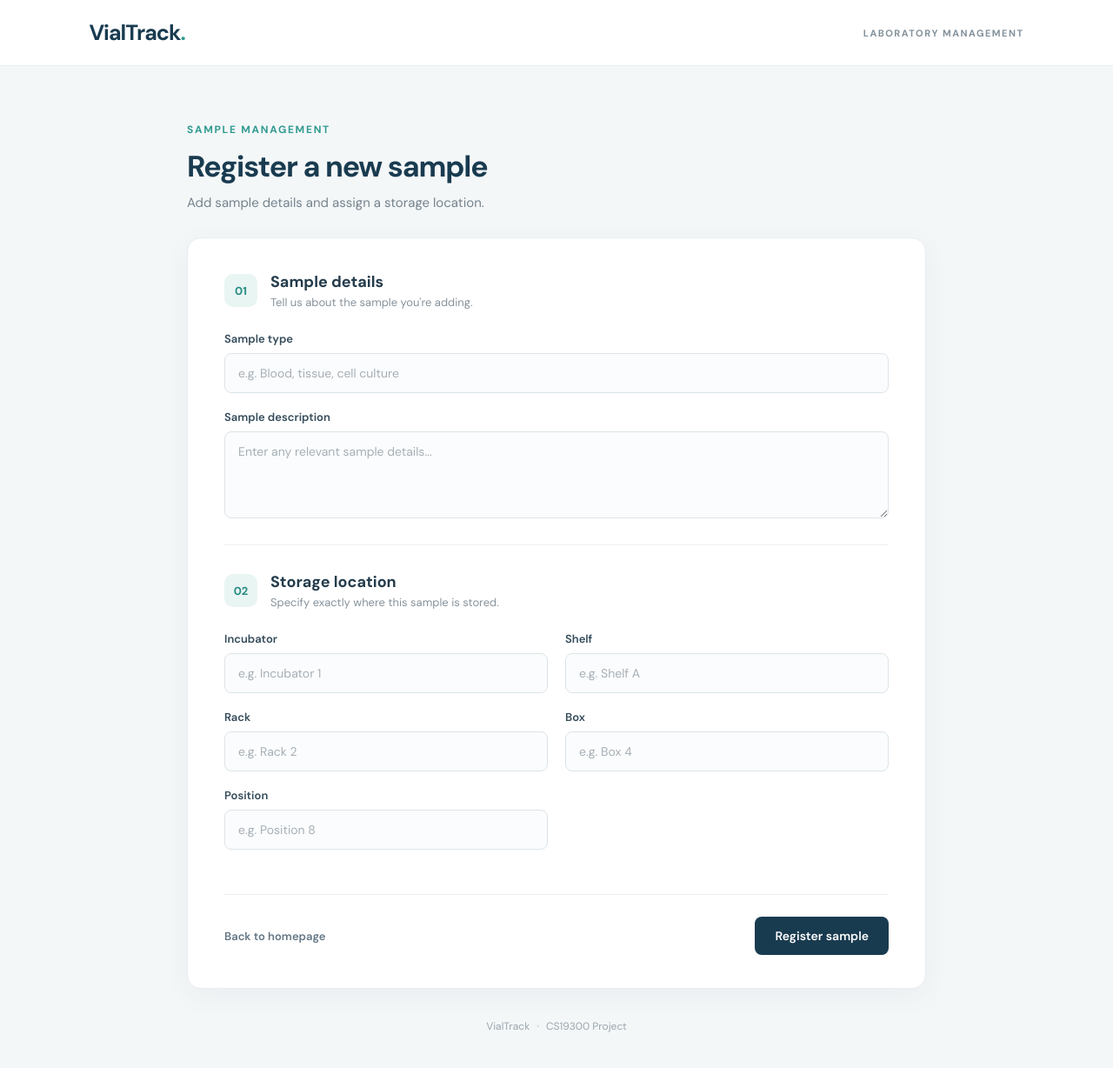
After one commit to shailjatyagi-prog/VialTrack, a Flask app: page /register in a window 1280 px wide. The commit adds this page. Shown: the whole page at 87% size. Run offline with Flask 3, Linux system fonts and the light colour scheme.

Commit message:
Start Milestone 2: Create Sample Registration Form

```diff
--- a/app.py
+++ b/app.py
@@ -8,5 +8,10 @@ def home():
     return render_template("index.html")
 
 
+@app.route("/register")
+def register():
+    return render_template("register.html")
+
+
 if __name__ == "__main__":
     app.run(debug=True)
--- a/static/style.css
+++ b/static/style.css
@@ -1,36 +1,342 @@
-/* VialTrack styling */
+
+@import url('https://fonts.googleapis.com/css2?family=DM+Sans:wght@400;500;600;700&display=swap');
+
+* {
+    box-sizing: border-box;
+    margin: 0;
+    padding: 0;
+}
 
 body {
-    font-family: Arial, sans-serif;
-    margin: 0;
-    background-color: #f4f6f9;
-    color: #263445;
+    font-family: 'DM Sans', sans-serif;
+    background: #f4f7f8;
+    color: #243447;
+    min-height: 100vh;
 }
 
-header {
-    background-color: #183b56;
-    color: white;
-    padding: 30px;
-    text-align: center;
+/* Header */
+
+.site-header {
+    height: 76px;
+    padding: 0 8%;
+    display: flex;
+    align-items: center;
+    justify-content: space-between;
+    background: #ffffff;
+    border-bottom: 1px solid #e7ecef;
 }
 
-main {
-    text-align: center;
-    padding: 80px 20px;
+.brand {
+    color: #193b50;
+    font-size: 25px;
+    font-weight: 700;
+    text-decoration: none;
+    letter-spacing: -1px;
 }
 
-button {
-    background-color: #2878a5;
+.brand span {
+    color: #319b91;
+}
+
+.header-label {
+    color: #82919b;
+    font-size: 11px;
+    font-weight: 700;
+    letter-spacing: 1.5px;
+}
+
+/* Registration page */
+
+.page-content {
+    width: min(850px, 90%);
+    margin: 65px auto 40px;
+}
+
+.page-heading {
+    margin-bottom: 30px;
+}
+
+.eyebrow {
+    color: #319b91;
+    font-size: 12px;
+    font-weight: 700;
+    letter-spacing: 1.7px;
+    margin-bottom: 12px;
+}
+
+.page-heading h1 {
+    font-size: 34px;
+    font-weight: 700;
+    letter-spacing: -1.2px;
+    color: #193b50;
+    margin-bottom: 9px;
+}
+
+.subtitle {
+    font-size: 15px;
+    color: #75838e;
+}
+
+/* Form card */
+
+.form-card {
+    background: #ffffff;
+    padding: 38px 42px;
+    border: 1px solid #e7ecef;
+    border-radius: 16px;
+    box-shadow: 0 8px 30px rgba(31, 57, 72, 0.05);
+}
+
+.form-section {
+    margin-bottom: 28px;
+}
+
+.section-heading {
+    display: flex;
+    align-items: center;
+    gap: 15px;
+    margin-bottom: 25px;
+}
+
+.section-number {
+    width: 38px;
+    height: 38px;
+    display: flex;
+    align-items: center;
+    justify-content: center;
+    border-radius: 10px;
+    background: #e9f5f3;
+    color: #278b82;
+    font-size: 13px;
+    font-weight: 700;
+}
+
+.section-heading h2 {
+    color: #243c4c;
+    font-size: 18px;
+    font-weight: 700;
+    margin-bottom: 3px;
+}
+
+.section-heading p {
+    color: #87939c;
+    font-size: 13px;
+}
+
+.field {
+    display: flex;
+    flex-direction: column;
+    gap: 8px;
+    margin-bottom: 19px;
+}
+
+.field label {
+    font-size: 13px;
+    color: #344b5a;
+    font-weight: 600;
+}
+
+.field input,
+.field textarea {
+    width: 100%;
+    padding: 13px 15px;
+    border: 1px solid #dce4e8;
+    border-radius: 8px;
+    background: #fbfcfd;
+    font-family: inherit;
+    font-size: 14px;
+    color: #243447;
+    outline: none;
+    transition: border-color 0.2s, box-shadow 0.2s;
+}
+
+.field input::placeholder,
+.field textarea::placeholder {
+    color: #a5afb6;
+}
+
+.field input:focus,
+.field textarea:focus {
+    border-color: #319b91;
+    box-shadow: 0 0 0 3px rgba(49, 155, 145, 0.12);
+}
+
+.field textarea {
+    resize: vertical;
+    min-height: 100px;
+}
+
+.form-divider {
+    height: 1px;
+    background: #edf0f2;
+    margin: 30px 0;
+}
+
+.location-grid {
+    display: grid;
+    grid-template-columns: 1fr 1fr;
+    column-gap: 20px;
+}
+
+/* Form buttons */
+
+.form-actions {
+    display: flex;
+    align-items: center;
+    justify-content: space-between;
+    gap: 15px;
+    margin-top: 32px;
+    padding-top: 25px;
+    border-top: 1px solid #edf0f2;
+}
+
+.back-link {
+    color: #647785;
+    font-size: 13px;
+    font-weight: 600;
+    text-decoration: none;
+}
+
+.back-link:hover {
+    color: #278b82;
+}
+
+.primary-button {
+    background: #193b50;
+    color: #ffffff;
+    border: none;
+    padding: 13px 23px;
+    border-radius: 8px;
+    font-family: inherit;
+    font-size: 14px;
+    font-weight: 600;
+    cursor: pointer;
+    transition: background 0.2s, transform 0.2s;
+}
+
+.primary-button:hover {
+    background: #278b82;
+    transform: translateY(-1px);
+}
+
+.page-note {
+    text-align: center;
+    color: #9aa6ae;
+    font-size: 12px;
+    margin-top: 35px;
+}
+
+.page-note span {
+    padding: 0 5px;
+}
+
+/* Homepage */
+
+body:has(main > h2) {
+    display: flex;
+    flex-direction: column;
+}
+
+header:not(.site-header) {
+    background: #193b50;
+    color: #ffffff;
+    text-align: center;
+    padding: 55px 20px;
+}
+
+header:not(.site-header) h1 {
+    font-size: 44px;
+    letter-spacing: -1.5px;
+}
+
+header:not(.site-header) p {
+    margin-top: 10px;
+    color: #d2e0e6;
+    font-size: 16px;
+}
+
+main:not(.page-content) {
+    flex: 1;
+    text-align: center;
+    padding: 110px 20px;
+}
+
+main:not(.page-content) h2 {
+    font-size: 34px;
+    color: #193b50;
+    margin-bottom: 15px;
+}
+
+main:not(.page-content) p {
+    color: #71818c;
+    font-size: 16px;
+    margin-bottom: 30px;
+}
+
+main:not(.page-content) a {
+    text-decoration: none;
+}
+
+main:not(.page-content) button {
+    background: #278b82;
     color: white;
     border: none;
-    padding: 12px 24px;
-    border-radius: 6px;
+    padding: 15px 32px;
+    border-radius: 8px;
+    font-family: inherit;
+    font-size: 15px;
+    font-weight: 600;
     cursor: pointer;
-    font-size: 16px;
+}
+
+main:not(.page-content) button:hover {
+    background: #193b50;
 }
 
 footer {
     text-align: center;
-    padding: 20px;
-    color: #777;
+    padding: 25px;
+    color: #9aa6ae;
+    font-size: 12px;
 }
+
+/* Mobile layout */
+
+@media (max-width: 650px) {
+    .site-header {
+        padding: 0 5%;
+    }
+
+    .header-label {
+        font-size: 9px;
+    }
+
+    .page-content {
+        margin-top: 40px;
+    }
+
+    .page-heading h1 {
+        font-size: 28px;
+    }
+
+    .form-card {
+        padding: 25px 20px;
+    }
+
+    .location-grid {
+        grid-template-columns: 1fr;
+    }
+
+    .form-actions {
+        flex-direction: column-reverse;
+        align-items: stretch;
+    }
+
+    .primary-button {
+        width: 100%;
+    }
+
+    .back-link {
+        text-align: center;
+    }
+}
--- a/templates/index.html
+++ b/templates/index.html
@@ -18,7 +18,9 @@
         <h2>Welcome to VialTrack</h2>
         <p>Organize, track, and locate your laboratory samples.</p>
 
-        <button>Get Started</button>
+        <a href="{{ url_for('register') }}" class="start-button">
+            Get Started
+        </a>
     </main>
 
     <footer>
--- /dev/null
+++ b/templates/register.html
@@ -0,0 +1,107 @@
+
+<!DOCTYPE html>
+<html lang="en">
+<head>
+    <meta charset="UTF-8">
+    <meta name="viewport" content="width=device-width, initial-scale=1.0">
+    <title>Register Sample | VialTrack</title>
+    <link rel="preconnect" href="https://fonts.googleapis.com">
+    <link rel="preconnect" href="https://fonts.gstatic.com" crossorigin>
+    <link href="https://fonts.googleapis.com/css2?family=DM+Sans:wght@400;500;600;700&display=swap" rel="stylesheet">
+    <link rel="stylesheet" href="{{ url_for('static', filename='style.css') }}">
+</head>
+<body>
+
+    <header class="site-header">
+        <a href="{{ url_for('home') }}" class="brand">VialTrack<span>.</span></a>
+        <span class="header-label">LABORATORY MANAGEMENT</span>
+    </header>
+
+    <main class="page-content">
+        <div class="page-heading">
+            <p class="eyebrow">SAMPLE MANAGEMENT</p>
+            <h1>Register a new sample</h1>
+            <p class="subtitle">Add sample details and assign a storage location.</p>
+        </div>
+
+        <section class="form-card">
+            <form>
+                <div class="form-section">
+                    <div class="section-heading">
+                        <span class="section-number">01</span>
+                        <div>
+                            <h2>Sample details</h2>
+                            <p>Tell us about the sample you're adding.</p>
+                        </div>
+                    </div>
+
+                    <div class="field">
+                        <label for="sample_type">Sample type</label>
+                        <input type="text" id="sample_type" name="sample_type"
+                               placeholder="e.g. Blood, tissue, cell culture" required>
+                    </div>
+
+                    <div class="field">
+                        <label for="description">Sample description</label>
+                        <textarea id="description" name="description"
+                                  placeholder="Enter any relevant sample details..."
+                                  rows="4" required></textarea>
+                    </div>
+                </div>
+
+                <div class="form-divider"></div>
+
+                <div class="form-section">
+                    <div class="section-heading">
+                        <span class="section-number">02</span>
+                        <div>
+                            <h2>Storage location</h2>
+                            <p>Specify exactly where this sample is stored.</p>
+                        </div>
+                    </div>
+
+                    <div class="location-grid">
+                        <div class="field">
+                            <label for="incubator">Incubator</label>
+                            <input type="text" id="incubator" name="incubator"
+                                   placeholder="e.g. Incubator 1" required>
+                        </div>
+
+                        <div class="field">
+                            <label for="shelf">Shelf</label>
+                            <input type="text" id="shelf" name="shelf"
+                                   placeholder="e.g. Shelf A" required>
+                        </div>
+
+                        <div class="field">
+                            <label for="rack">Rack</label>
+                            <input type="text" id="rack" name="rack"
+                                   placeholder="e.g. Rack 2" required>
+                        </div>
+
+                        <div class="field">
+                            <label for="box">Box</label>
+                            <input type="text" id="box" name="box"
+                                   placeholder="e.g. Box 4" required>
+                        </div>
+
+                        <div class="field">
+                            <label for="position">Position</label>
+                            <input type="text" id="position" name="position"
+                                   placeholder="e.g. Position 8" required>
+                        </div>
+                    </div>
+                </div>
+
+                <div class="form-actions">
+                    <a href="{{ url_for('home') }}" class="back-link">Back to homepage</a>
+                    <button type="button" class="primary-button">Register sample</button>
+                </div>
+            </form>
+        </section>
+
+        <p class="page-note">VialTrack <span>·</span> CS19300 Project</p>
+    </main>
+
+</body>
+</html>
```
